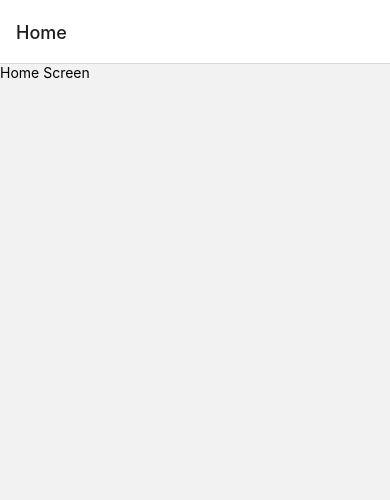
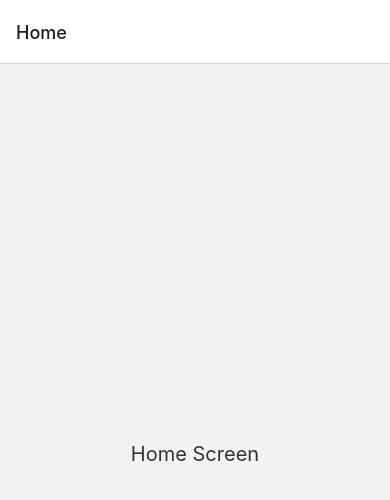
Before and after one commit to NoeOnDev/BodyMeasure, a React Native app: screen /Home in a window 390 px wide. Shown: the top 500 px of the page. Built offline with nearby package versions, Linux system fonts and the light colour scheme.

Commit message:
refactor: Update HomeScreen component to use styled-components for styling

```diff
--- a/src/components/screens/HomeScreen.tsx
+++ b/src/components/screens/HomeScreen.tsx
@@ -1,11 +1,23 @@
 import React from 'react';
-import {View, Text} from 'react-native';
 import styled from 'styled-components/native';
 
 export const HomeScreen: React.FC = () => {
   return (
-    <View>
-      <Text>Home Screen</Text>
-    </View>
+    <Container>
+      <StyledText>Home Screen</StyledText>
+    </Container>
   );
 };
+
+const Container = styled.View`
+  flex: 1;
+  justify-content: center;
+  align-items: center;
+`;
+
+const StyledText = styled.Text`
+  font-size: 20px;
+  color: #333;
+`;
+
+export default HomeScreen;
```
